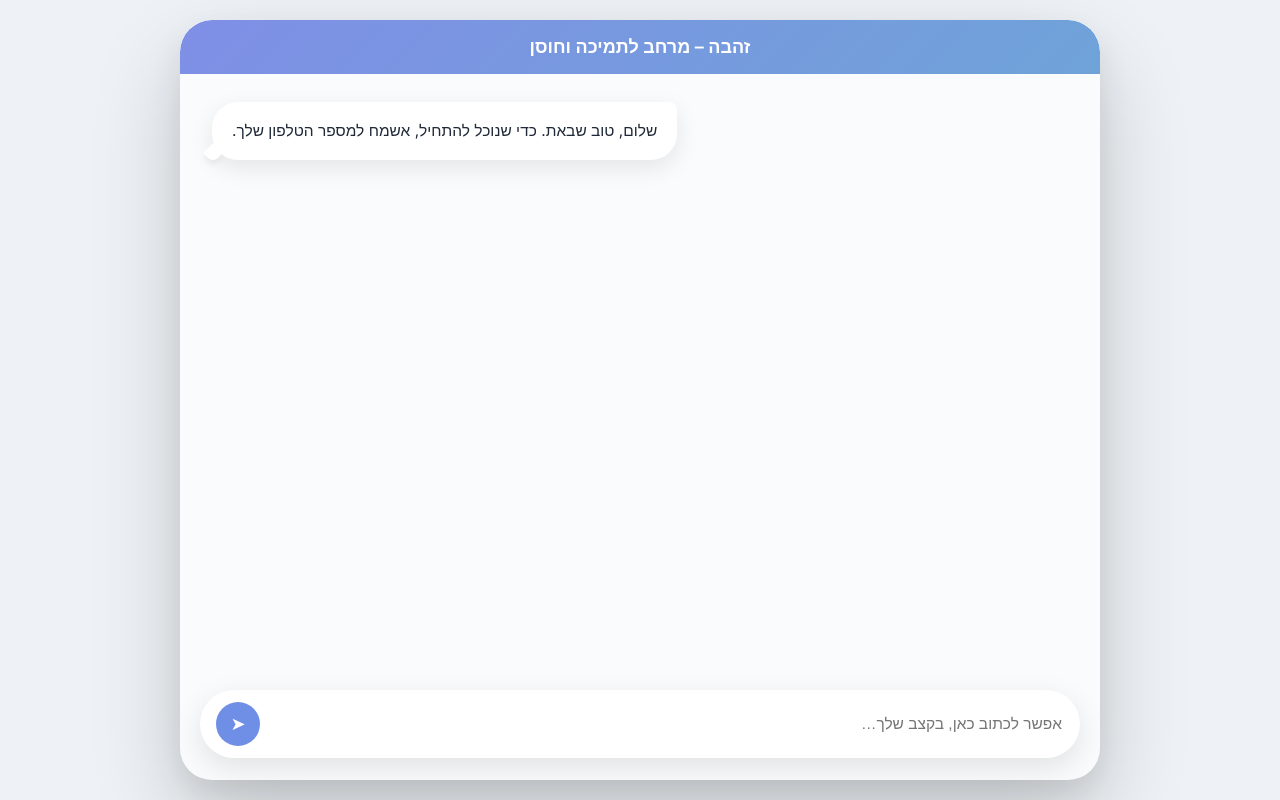
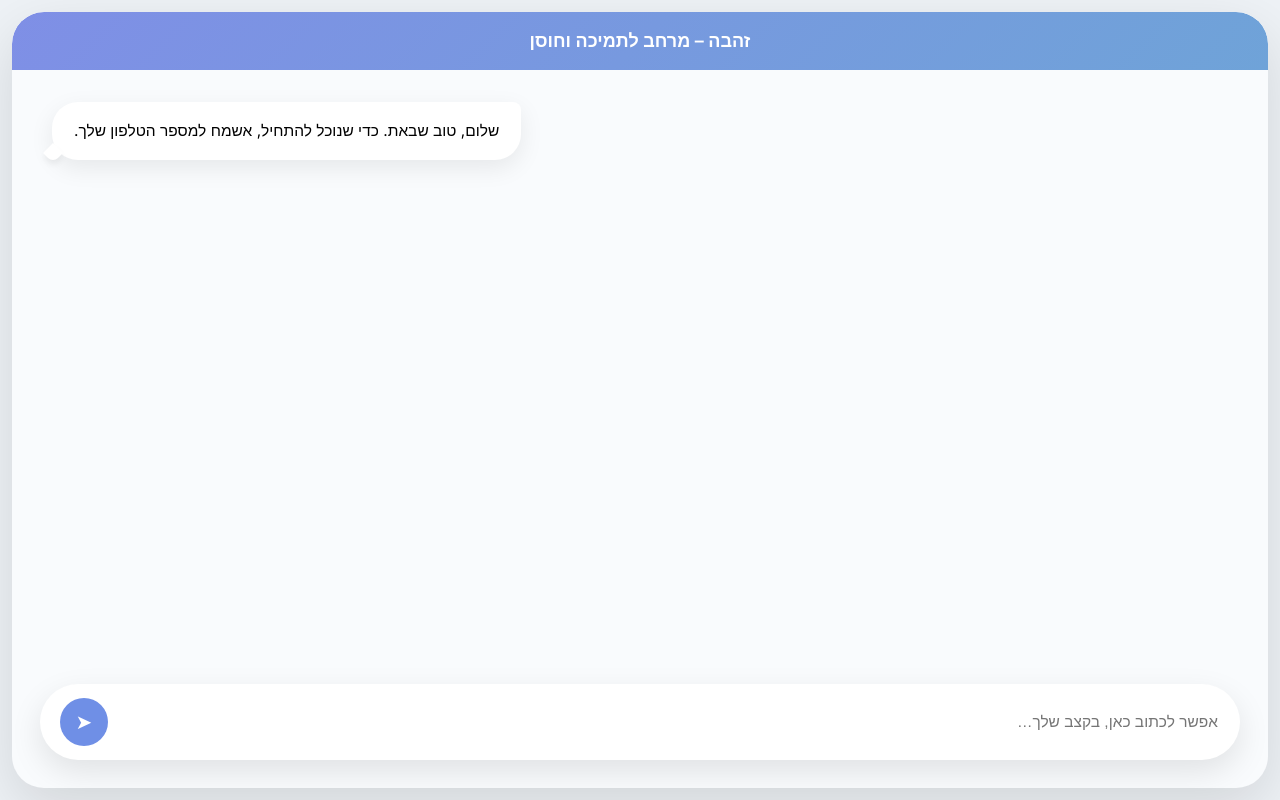
Before and after one commit to inaama8888/AI-agent-for-healthcare-, a React (Create React App) app in the folder client/: page / in a window 1280 px wide. Built offline with nearby package versions, Linux system fonts and the light colour scheme.

Commit message:
css fix צםרק לחי ליעעח

```diff
--- a/client/src/styles/Chat.css
+++ b/client/src/styles/Chat.css
@@ -1,6 +1,6 @@
 /* =================================================
-   ZAHAVA CHAT – FINAL PERFECT CSS (Identical to Local)
-   RTL Fixed, Full Height, Beautiful Proportions
+   ZAHAVA CHAT – EXACTLY LIKE PERFECT LOCAL
+   Full width, full height, clean & modern
    ================================================= */
 
 /* ===== Variables ===== */
@@ -13,73 +13,77 @@
   --bot-bg: #ffffff;
   --user-bg: #e7efff;
 
-  --text-main: #1f2937;
-  --text-muted: #6b7280;
-
   --accent: #6f8fe6;
 
   --radius-xl: 26px;
-  --radius-lg: 20px;
   --radius-sm: 8px;
 }
 
-/* ===== Global Reset & RTL ===== */
-*,
-*::before,
-*::after {
+/* ===== Global Reset ===== */
+*, *::before, *::after {
   box-sizing: border-box;
+}
+
+html, body, #root {
+  height: 100%;
+  margin: 0;
+  padding: 0;
 }
 
 html {
   direction: rtl;
-  height: 100%;
 }
 
 body {
   margin: 0;
-  height: 100%;
   font-family: "Inter", system-ui, -apple-system, "Segoe UI", Arial, sans-serif;
   background: var(--bg-app);
-  color: var(--text-main);
   -webkit-font-smoothing: antialiased;
   -moz-osx-font-smoothing: grayscale;
 }
 
-/* ===== App shell – Full screen like local ===== */
+/* ===== App shell – Full screen ===== */
 .app-shell {
   height: 100vh;
   height: 100dvh;
   width: 100vw;
-  padding: 0;
+  padding: 12px;                    /* מרווח קטן מסביב – בדיוק כמו בלוקלי המושלם */
   margin: 0;
   background: var(--bg-app);
   display: flex;
   justify-content: center;
-  align-items: flex-start;
-  overflow: hidden;
+  align-items: center;
 }
 
-/* ===== Chat container – Full height, responsive ===== */
+/* ===== Chat container – Wide and tall like perfect local ===== */
 .chat-container {
-  width: min(96vw, 920px);
-  height: 100vh;
-  height: 100dvh;
+  width: 100%;
+  max-width: 1600px;                /* רחב מאוד – כמעט כל המסך */
+  height: 100%;
+  max-height: 100dvh;
   background: var(--bg-canvas);
+  border-radius: 32px;
+  box-shadow: 0 20px 60px rgba(0, 0, 0, 0.12);
   display: flex;
   flex-direction: column;
   overflow: hidden;
 }
 
-/* Desktop: beautiful card with shadow and radius */
-@media (min-width: 769px) {
+/* Mobile – full screen, no radius, no shadow */
+@media (max-width: 768px) {
+  .app-shell {
+    padding: 0;
+  }
+
   .chat-container {
-    margin: 20px;
-    height: calc(100vh - 40px);
-    border-radius: 32px;
-    box-shadow:
-      0 40px 90px rgba(0, 0, 0, 0.18),
-      0 12px 30px rgba(0, 0, 0, 0.08),
-      inset 0 1px 0 rgba(255,255,255,0.7);
+    border-radius: 0;
+    box-shadow: none;
+    height: 100vh;
+    height: 100dvh;
+  }
+
+  .chat-header {
+    border-radius: 0;
   }
 }
 
@@ -87,17 +91,17 @@ body {
 .chat-header {
   background: var(--header-gradient);
   color: #ffffff;
-  padding: 16px 24px;
+  padding: 18px 28px;
   text-align: center;
   font-size: 18px;
   font-weight: 600;
-  border-radius: 32px 32px 0 0; /* Only on desktop */
+  border-radius: 32px 32px 0 0;
 }
 
 /* ===== Messages area ===== */
 .messages {
   flex: 1;
-  padding: 28px 32px;
+  padding: 32px 40px;               /* מרווחים נדיבים – בדיוק כמו בלוקלי */
   overflow-y: auto;
   display: flex;
   flex-direction: column;
@@ -107,26 +111,24 @@ body {
 
 /* ===== Message base ===== */
 .message {
-  max-width: 72%;
-  padding: 16px 20px;
+  max-width: 75%;
+  padding: 16px 22px;
   border-radius: var(--radius-xl);
   font-size: 15.5px;
   line-height: 1.65;
   position: relative;
-  box-shadow: 0 8px 24px rgba(0,0,0,0.09);
-  animation: fadeUp 0.3s ease;
+  box-shadow: 0 8px 24px rgba(0,0,0,0.08);
+  animation: fadeUp 0.3s ease-out;
 }
 
-/* ===== Bot message ===== */
+/* Bot message – left */
 .message.bot {
-  align-self: end;                    /* Left in RTL */
+  align-self: end;
   margin-inline-start: auto;
-  margin-inline-end: 0;
   background: var(--bot-bg);
-  border-top-right-radius: var(--radius-sm); /* Tail effect */
+  border-top-right-radius: var(--radius-sm);
 }
 
-/* Bot tail (pointing left) */
 .message.bot::before {
   content: "";
   position: absolute;
@@ -138,19 +140,16 @@ body {
   border-bottom-right-radius: 50%;
   transform: rotate(45deg);
   box-shadow: 3px 3px 6px rgba(0,0,0,0.06);
-  z-index: 1;
 }
 
-/* ===== User message ===== */
+/* User message – right */
 .message.user {
-  align-self: start;                  /* Right in RTL */
-  margin-inline-start: 0;
+  align-self: start;
   margin-inline-end: auto;
   background: var(--user-bg);
   border-top-left-radius: var(--radius-sm);
 }
 
-/* User tail (pointing right) */
 .message.user::before {
   content: "";
   position: absolute;
@@ -162,21 +161,20 @@ body {
   border-bottom-left-radius: 50%;
   transform: rotate(-45deg);
   box-shadow: -3px 3px 6px rgba(0,0,0,0.06);
-  z-index: 1;
 }
 
-/* ===== Input box ===== */
+/* ===== Input ===== */
 .input-box {
-  padding: 16px 20px 22px;
+  padding: 20px 28px 28px;
 }
 
 .input-inner {
   display: flex;
-  gap: 12px;
+  gap: 14px;
   background: #ffffff;
   border-radius: 999px;
-  padding: 12px 16px;
-  box-shadow: 0 10px 30px rgba(0, 0, 0, 0.1);
+  padding: 14px 20px;
+  box-shadow: 0 12px 32px rgba(0, 0, 0, 0.1);
 }
 
 .input-inner input {
@@ -188,40 +186,24 @@ body {
 }
 
 .send-btn {
-  width: 44px;
-  height: 44px;
+  width: 48px;
+  height: 48px;
   border-radius: 50%;
-  border: none;
   background: var(--accent);
   color: white;
-  font-size: 18px;
+  border: none;
+  font-size: 20px;
   cursor: pointer;
   transition: all 0.2s ease;
 }
 
 .send-btn:hover {
-  transform: scale(1.05);
-  box-shadow: 0 8px 20px rgba(0,0,0,0.18);
+  transform: scale(1.08);
+  box-shadow: 0 8px 20px rgba(0,0,0,0.2);
 }
 
-/* ===== Animations ===== */
+/* ===== Animation ===== */
 @keyframes fadeUp {
-  from { opacity: 0; transform: translateY(8px); }
+  from { opacity: 0; transform: translateY(10px); }
   to   { opacity: 1; transform: none; }
 }
-
-/* ===== Mobile optimizations ===== */
-@media (max-width: 768px) {
-  .chat-header {
-    border-radius: 0;
-  }
-
-  .messages {
-    padding: 20px 16px;
-    gap: 20px;
-  }
-
-  .message {
-    max-width: 85%;
-  }
-}
```
Also changed, not shown: 6 other files (tests, documents, lock files or other folders).
